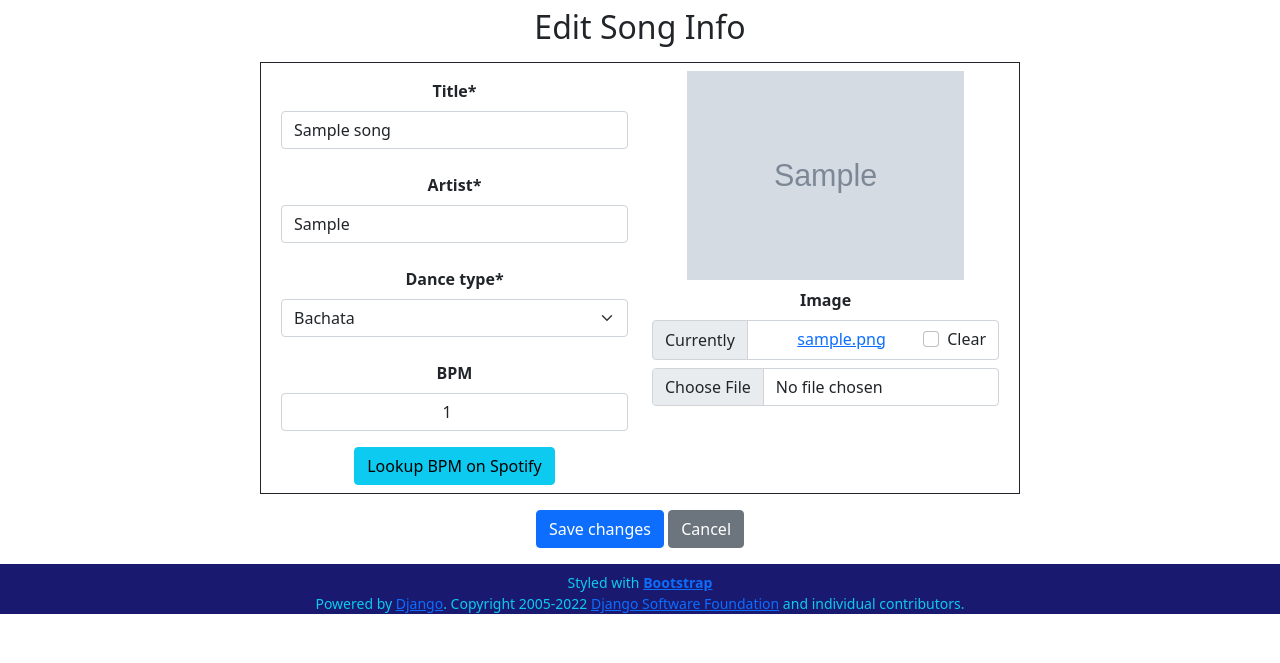
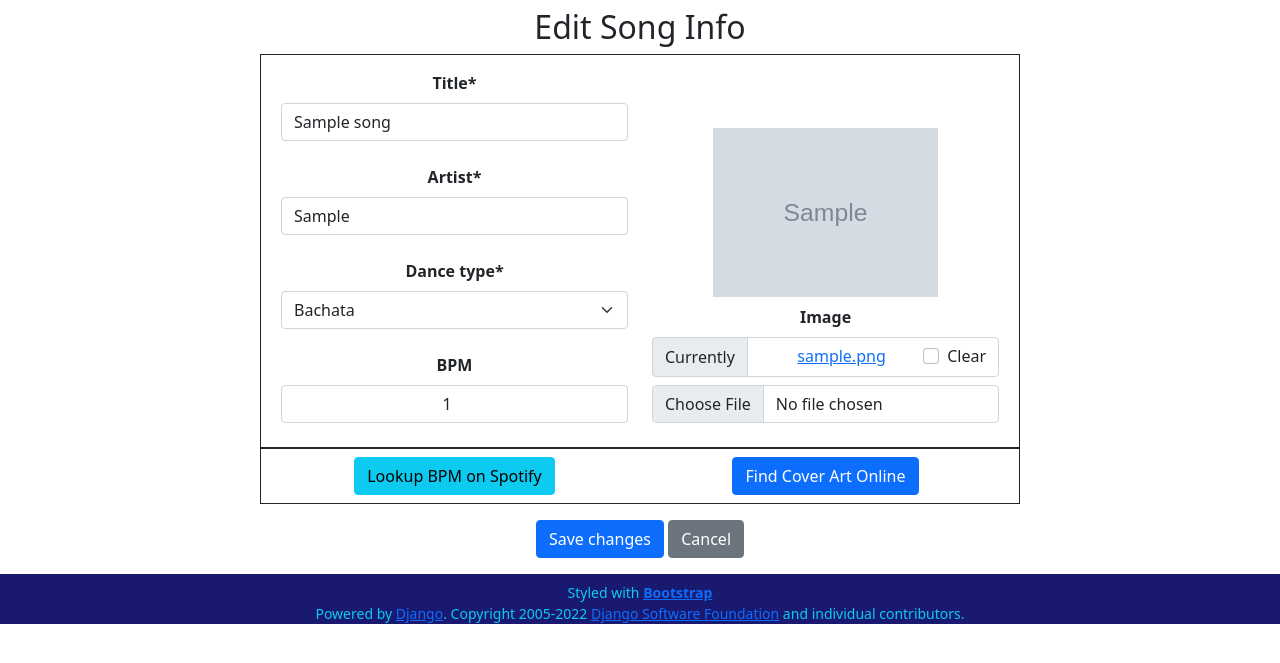
Before and after one commit to dlanghorne0428/StudioMusicPlayer, a Django app: page /updateSong/1 in a window 1280 px wide. Shown: the part 56-719 px from the top of the page. Run offline with Django 4.2, Linux system fonts and the light colour scheme; the visitor is signed in with stand-in values (Sample User, id 1); tables that the repository leaves empty hold one stand-in row (values such as "Sample post"); grey boxes marked "Sample" are stand-in pictures; some libraries are stand-ins or nearby versions.

Commit message:
Iss 217 edit cover art (#218)
* Styling

* Online search for cover art

* Open new tab to find cover art

```diff
--- a/App/forms.py
+++ b/App/forms.py
@@ -81,11 +81,20 @@ class SongEditForm(ModelForm):
                     Field('artist'),
                     Field('dance_type'),
                     Field('bpm'),
+                    css_class='col-6'),
+                Column(
+                    HTML("""<img src="{{cover_art}}" style="width:65%;"/>"""),
+                    Field('image'),
+                    css_class='col-6'),
+                css_class='align-items-end border border-dark p-2',
+            ),
+            Row(
+                Column(
                     HTML("""<a href="{% url 'App:spotify_find_song_bpms' song_id %}" class="btn btn-info">Lookup BPM on Spotify</a>"""),
                     css_class='col-6'),
                 Column(
-                    HTML("""<img src="{{cover_art}}" style="width:80%;"/>"""),
-                    Field('image'),
+                    Submit('find_artwork', 'Find Cover Art Online'),
+                    # HTML("""<a href="#" class="btn btn-info">Find Cover Art Online</a>"""),
                     css_class='col-6'),
                 css_class='border border-dark p-2',
             ),
--- a/App/templates/add_song.html
+++ b/App/templates/add_song.html
@@ -20,7 +20,7 @@
     <h4 class="text-center">{{ error }}</h4>
 
     <!-- form for the user to provide information about the new song -->
-    <form class="text-center mt-4" enctype="multipart/form-data" method="POST">
+    <form class="text-center my-4" enctype="multipart/form-data" method="POST">
       {% csrf_token %}  <!-- required by django -->
       {{ form.as_p }}   <!-- form contents passed into the template from the model -->
 
--- a/App/templates/update_song.html
+++ b/App/templates/update_song.html
@@ -7,7 +7,7 @@
   <div class="col-12 col-lg-8 offset-lg-2">
     <!-- page title and placeholder for form errors -->
     <h2 class='text-center my-2'>Edit Song Info</h2>
-    <p>{{ error }}</p>
+    <h3 class='text-center text-danger'>{{ error }}</h3>
 
     <!-- display the form -->
     {% crispy form %}
--- a/App/views/song_crud.py
+++ b/App/views/song_crud.py
@@ -20,6 +20,35 @@ def authorized(user):
     return user.is_authenticated and (user.is_superuser or user.is_teacher)
 
 
+def image_filename(audio_filename):
+    # determine name for the image file based on the name of the audio file
+    basename = os.path.basename(audio_filename)
+    filename, ext = os.path.splitext(basename)
+    return filename + '.jpg'
+
+
+def find_cover_art(audio_file, image_file_basename):
+    from get_cover_art import CoverFinder
+
+    folder = os.path.join(settings.MEDIA_ROOT, 'img')
+    logger.info("Attempting to download cover art")
+    finder = CoverFinder({'art-dest': folder,
+                          'art-dest-filename': image_file_basename,
+                          'force': True,
+                          'verbose': True,
+                          'no-skip': True,
+                          })
+    finder.scan_file(audio_file)
+    print('skipped: ' + str(finder.files_skipped))
+    print('failed: ' + str(finder.files_failed))
+    # if cover art not found online, use default image
+    if len(finder.files_skipped) > 0 or len(finder.files_failed) > 0:
+        logger.warning("Could not download cover art for " + image_file_basename)
+        return None
+    else:
+        return 'img/' + image_file_basename
+
+
 def add_song(request):
     ''' allows the superuser to enter a song into the database. '''
 
@@ -30,7 +59,6 @@ def add_song(request):
     from mutagen.easyid3 import EasyID3
     from mutagen.id3 import ID3
     from PIL import Image
-    from get_cover_art import CoverFinder
 
     # must be an administrator or teacher to add songs
     if not authorized(request.user):
@@ -174,24 +202,13 @@ def add_song(request):
         new_song.tempo = tempo
 
         # determine name for the image file based on the name of the audio file
-        basename = os.path.basename(new_song.audio_file.url)
-        filename, ext = os.path.splitext(basename)
-        new_basename = filename + '.jpg'
-        relative_pathname = 'img/' + new_basename
+        image_basename = image_filename(new_song.audio_file.url)
+        relative_pathname = 'img/' + image_basename
         logger.debug("Image file is " + relative_pathname)
 
         if pict is None:
             # download cover art and save into "img" subfolder under MEDIA_ROOT
-            folder = os.path.join(settings.MEDIA_ROOT, 'img')
-            logger.info("Attempting to download cover art")
-            finder = CoverFinder({'art-dest': folder,
-                                  'art-dest-filename': new_basename,
-                                  })
-            finder.scan_file(audio_file_path)
-            # if cover art not found online, use default image
-            if len(finder.files_skipped) > 0 or len(finder.files_failed) > 0:
-                logger.warning("Could not download cover art for " + new_basename)
-                relative_pathname = None
+            relative_pathname = find_cover_art(audio_file_path, image_basename)
 
         else:
             # extract cover art from file and save in an "img" subfolder under MEDIA_ROOT
@@ -231,6 +248,8 @@ def update_song(request, song_id):
        This does not change the metadata in the music file, only the model fields
        for the selected Song object'''
 
+    import webbrowser
+
     # must be an admin user or teacher to edit songs
     if not (request.user.is_superuser or request.user.is_teacher):
         logger.warning(request.user.username + " not authorized to update songs")
@@ -259,14 +278,32 @@ def update_song(request, song_id):
     else:
         # obtain information from the submitted form
         form = SongEditForm(request.POST, request.FILES, instance=song)
+        action = request.POST.get("find_artwork")
+
         if form.is_valid():
             logger.info(form.cleaned_data)
             # save the updated info and return to song list
             form.save()
+
+            if action == "Find Cover Art Online":
+                image_basename = image_filename(song.audio_file.url)
+                audio_path = os.path.join(settings.BASE_DIR, song.audio_file.url[1:])
+                print(audio_path, image_basename)
+                if find_cover_art(audio_path, image_basename) == None:
+                    url = 'https://duckduckgo.com/?q='+ song.artist + ' '+ song.title + '&ia=web&iax=images&ia=images'
+                    webbrowser.open(url)
+                    # display error on form
+                    return render(request, 'update_song.html', {
+                        'form':form, 'cover_art': settings.STATIC_URL + 'img/default.png',
+                        'song_id': song.id, 'error': "Could not find cover art."})
+
             return redirect('App:show_songs', song.id)
+
         else:
             # display error on form
-            return render(request, 'update_song.html', {'form':SongEditForm(), 'error': "Invalid data submitted."})
+            return render(request, 'update_song.html', {
+                'form':SongEditForm(), 'cover_art': settings.STATIC_URL + 'img/default.png', 'song_id': song.id,
+                'error': "Invalid data submitted."})
 
 
 def delete_song(request, song_id):
```
